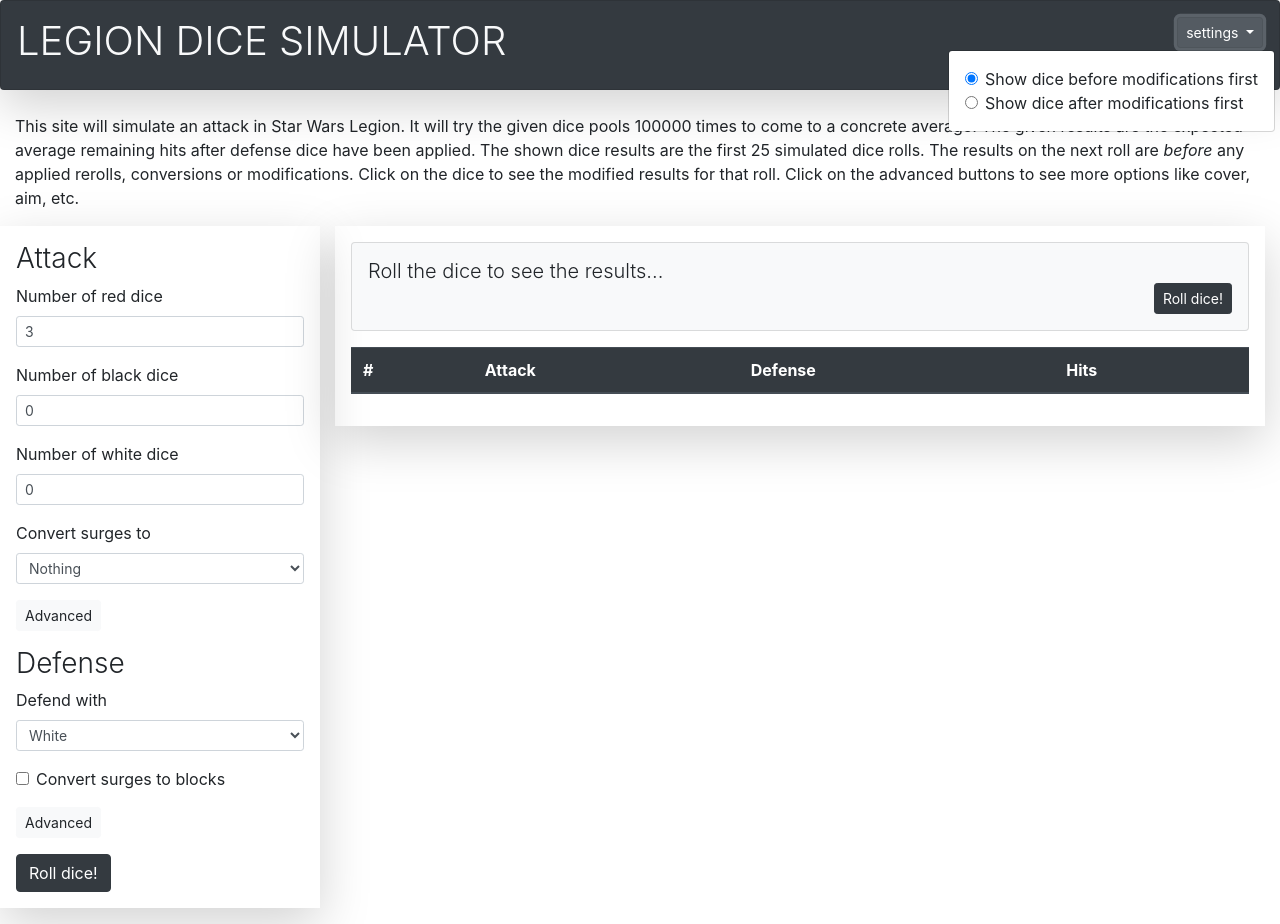
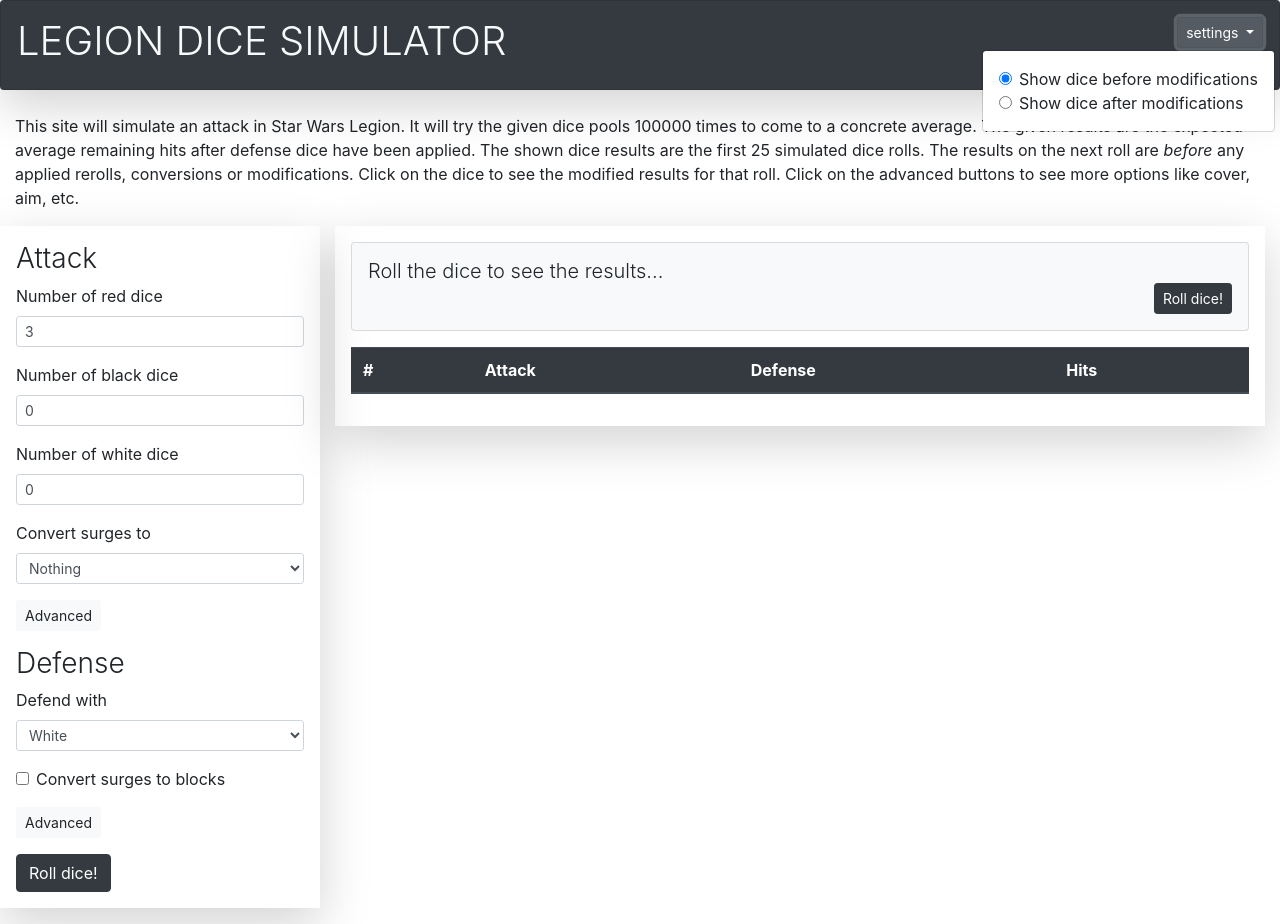
Before and after one commit to jurriaanr/legion-site, a plain HTML site: page web/index.html in a window 1280 px wide. Both pictures are taken after a click on the button "settings". Drawn offline with nearby package versions, Linux system fonts and the light colour scheme.

```diff
--- a/web/index.html
+++ b/web/index.html
@@ -75,13 +75,13 @@
                 <div class="form-check">
                     <input class="form-check-input diceViewMode" type="radio" id="diceUnmoddedFirst" value="unmodded" name="diceViewMode" checked>
                     <label class="form-check-label" for="diceUnmoddedFirst">
-                        Show dice before modifications first
+                        Show dice before modifications
                     </label>
                 </div>
                 <div class="form-check">
                     <input class="form-check-input diceViewMode" type="radio" id="diceModdedFirst" value="modded" name="diceViewMode">
                     <label class="form-check-label" for="diceModdedFirst">
-                        Show dice after modifications first
+                        Show dice after modifications
                     </label>
                 </div>
             </div>
```
